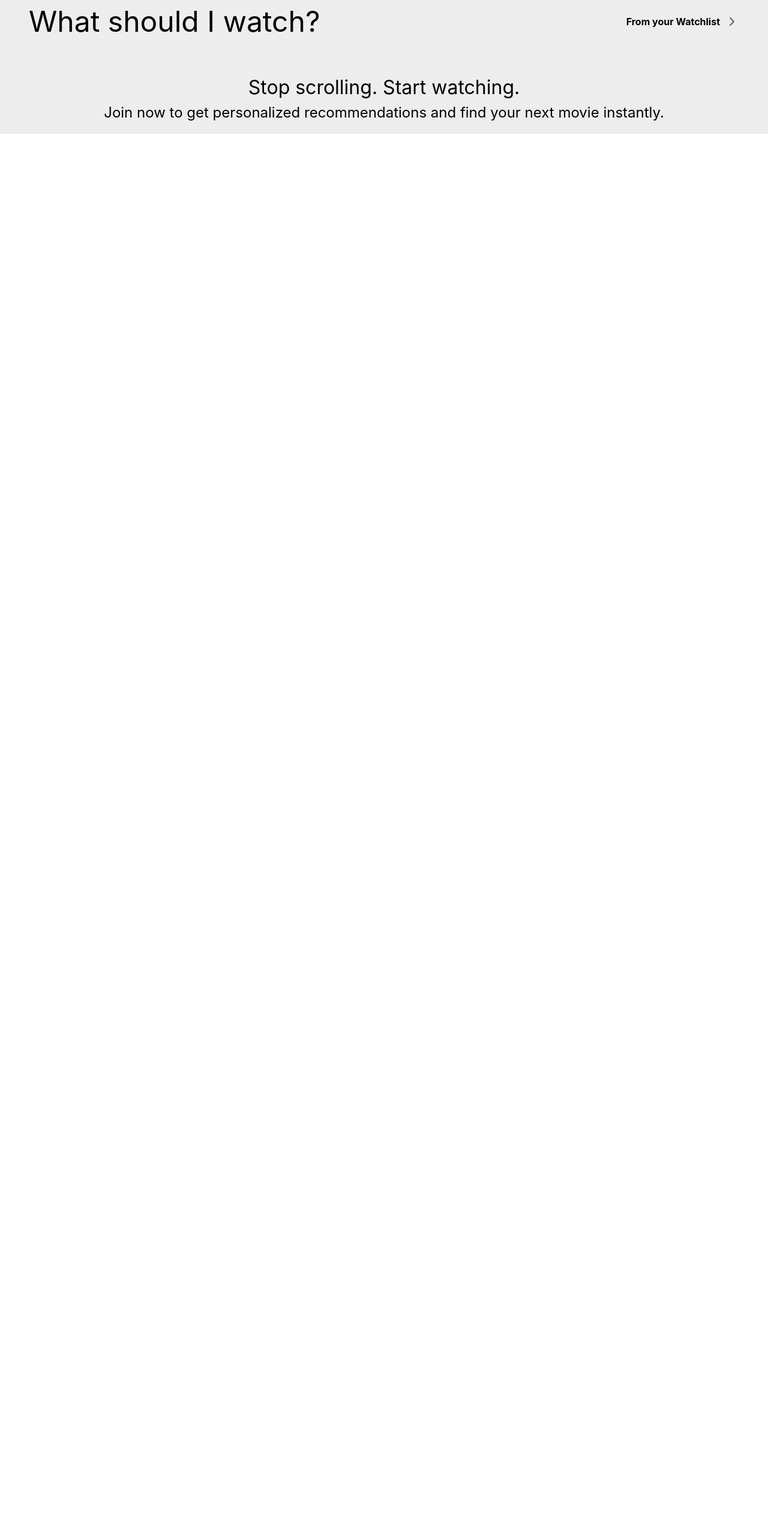
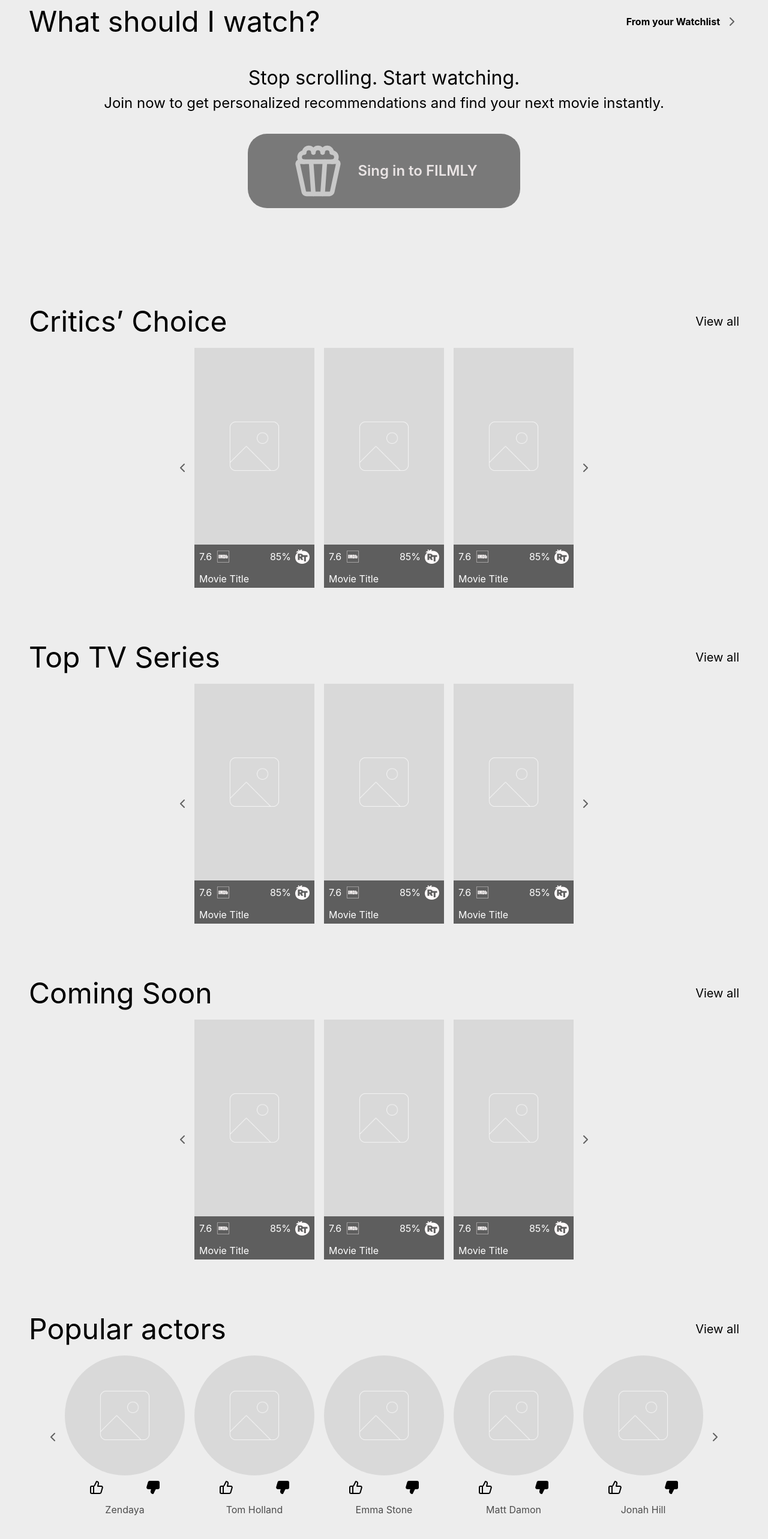
Before and after one commit to Rzarcik97/FilmLyApp, a React (Vite) app in the folder frontend/: page / in a window 1280 px wide. Shown: the part 1225-3791 px from the top of the page at 60% size. Before the commit the page ends 1448 px from the top, so only its background shows below. Built offline with nearby package versions, Linux system fonts and the light colour scheme.

Commit message:
basic prototype main-page with mock-data is structured

```diff
--- /dev/null
+++ b/frontend/src/components/ActorCard.tsx
@@ -0,0 +1,25 @@
+import type { Actor } from '../types';
+import empty_img from '../../public/icons/empty-img.png';
+import { ThumbsUp, ThumbsDown } from 'lucide-react';
+
+
+export const ActorCard = ({ actor }: { actor: Actor }) => {
+  return (
+    <div>
+      <div className="bg-[#D9D9D9] w-[200px] h-[200px] rounded-full flex-1 flex justify-center items-center">
+        <img
+          src={empty_img}
+          alt="Item Main Image"
+          className="w-27 h-27"
+        />
+      </div>
+      <div className="p-2 h-18">
+        <div className="px-[33px] flex justify-between items-center">
+          <ThumbsUp size={24} />
+          <ThumbsDown size={24} fill='currentColor'/>
+        </div>
+        <p className="pt-[13px] text-[#4D4D4D] text-[16px] text-center">{actor.name}</p>
+      </div>
+    </div>
+  )
+}
--- a/frontend/src/components/MainPage.tsx
+++ b/frontend/src/components/MainPage.tsx
@@ -1,6 +1,6 @@
-import type { Movie } from '../types';
+import type { Actor, Movie } from '../types';
 import { AboutUs } from './AboutUs';
-import { MovieCard } from './MovieCard';
+import { ScrollActors } from './ScrollActors';
 import { ScrollSection } from './ScrollSection';
 import { WhatShouldIWatch } from './WhatShouldIWatch';
 
@@ -10,13 +10,24 @@ const mockMovies: Movie[] = [
   { id: 3, title: "Interstellar", poster_path: "", ratingIMDB: 8.7, ratingRT: 73 },
 ];
 
+const mockActors: Actor[] = [
+  {id: 1, name: "Zendaya"},
+  {id: 2, name: "Tom Holland"},
+  {id: 3, name: "Emma Stone"},
+  {id: 4, name: "Matt Damon"},
+  {id: 5, name: "Jonah Hill"},
+]
+
 export const MainPage = () => {
   return (
     <main className="bg-[#ededed]">
       <AboutUs />
       <ScrollSection title="Trending now" items={mockMovies} />
       <WhatShouldIWatch />
+      <ScrollSection title="Critics’ Choice" items={mockMovies} />
+      <ScrollSection title="Top TV Series" items={mockMovies} />
+      <ScrollSection title="Coming Soon" items={mockMovies} />
+      <ScrollActors title="Popular actors" items={mockActors} />
     </main>
-
   )
 }
--- /dev/null
+++ b/frontend/src/components/ScrollActors.tsx
@@ -0,0 +1,35 @@
+import type { Actor } from '../types'
+import { ActorCard } from './ActorCard';
+import { ChevronLeft, ChevronRight } from 'lucide-react';
+
+interface ScrollActorsProps {
+  items: Actor[];
+  title: string;
+}
+
+export const ScrollActors = ({ title, items }: ScrollActorsProps) => {
+  return (
+    <section className="py-10 px-12 pb-[318px]">
+      <div className="flex justify-between items-center pb-2">
+        <h2 className="text-[48px] fw-bold">{title}</h2>
+        <button className="cursor-pointer text-[20px]">
+          View all
+        </button>
+      </div>
+
+      <div className="flex justify-center items-center gap-2">
+        <button className="text-[#626262] cursor-pointer">
+          <ChevronLeft size={24} />
+        </button>
+        <div className="flex justify-center items-center gap-4">
+          {items.map(item => (
+            <ActorCard key={item.id} actor={item} />
+          ))}
+        </div>
+        <button className="text-[#626262] cursor-pointer">
+          <ChevronRight size={24} />
+        </button>
+      </div>
+    </section>
+  )
+}
--- a/frontend/src/components/WhatShouldIWatch.tsx
+++ b/frontend/src/components/WhatShouldIWatch.tsx
@@ -1,4 +1,5 @@
 import { ChevronRight } from 'lucide-react';
+import { Popcorn } from 'lucide-react';
 
 export const WhatShouldIWatch = () => {
   return (
@@ -15,7 +16,7 @@ export const WhatShouldIWatch = () => {
         </div>
       </div>
 
-      <div className="h-[119px] flex flex-col justify-center items-center">
+      <div className="h-[119px] pb-8 flex flex-col justify-center items-center">
         <p className="text-[32px]">
           Stop scrolling. Start watching.
         </p>
@@ -24,6 +25,14 @@ export const WhatShouldIWatch = () => {
           your next movie instantly.
         </p>
       </div>
+
+      <div className="flex justify-center items-center pb-[113px]">
+        <button className="cursor-pointer border-none rounded-[32px] bg-[#797979] w-[454px] h-[124px] flex justify-center items-center gap-5">
+          <span className="text-[#C9C9C9]"><Popcorn size={92} /></span>
+          <span className="text-[#E9E4E4] text-[24px] font-semibold">Sing in to FILMLY</span>
+        </button>
+      </div>
+
     </div>
   )
 }
--- a/frontend/src/types/index.ts
+++ b/frontend/src/types/index.ts
@@ -5,3 +5,8 @@ export interface Movie {
   ratingRT: number;
   poster_path?: string;
 }
+
+export interface Actor {
+  id: number;
+  name: string;
+}
```
